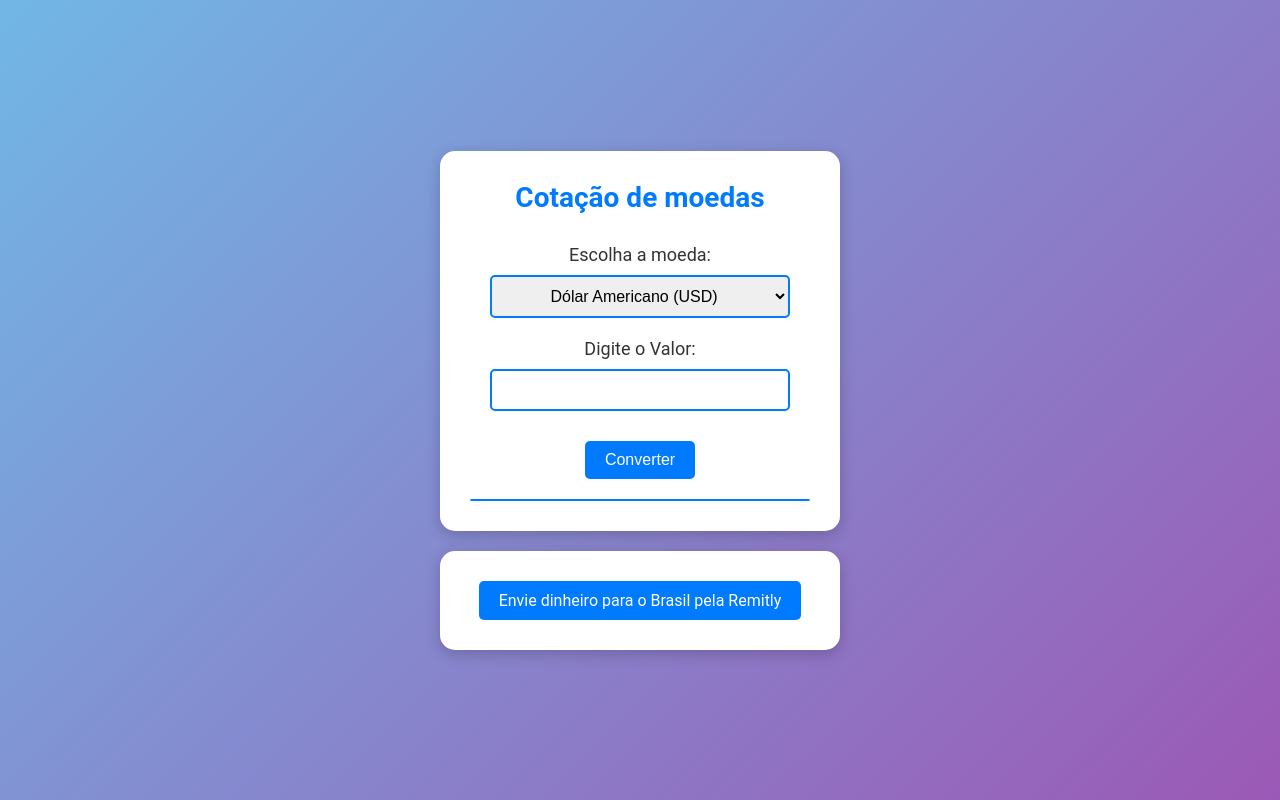
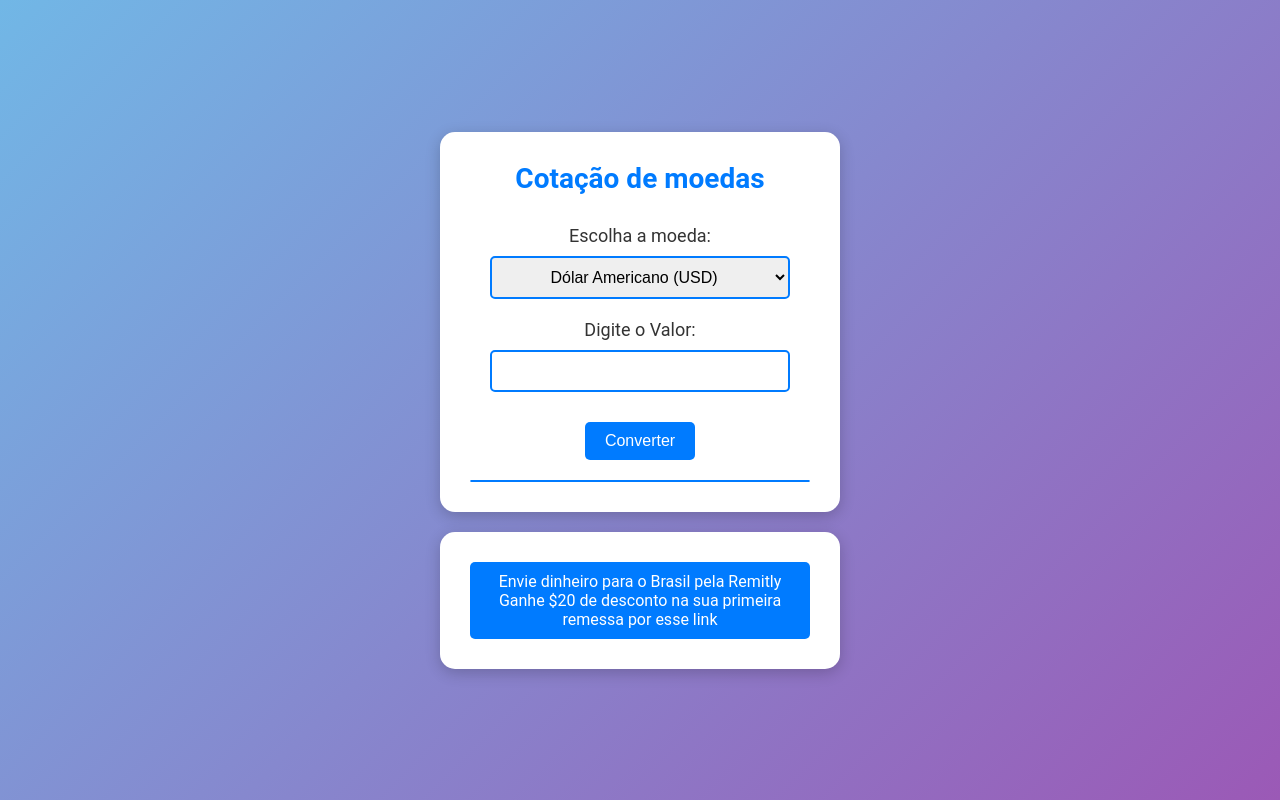
Before and after one commit to TiagoPdaS/Cotacao-real-dolar, a website: page public/index.html in a window 1280 px wide. Drawn offline with Linux system fonts and the light colour scheme.

Commit message:
Update index.html
add comentario no botao

```diff
--- a/public/index.html
+++ b/public/index.html
@@ -1,14 +1,17 @@
 <!DOCTYPE html>
 <html lang="en">
+
 <head>
     <meta charset="UTF-8">
     <meta name="viewport" content="width=device-width, initial-scale=1.0">
-    <meta name="description" content="Veja a cotação do dólar americano, dólar canadense e euro em relação ao real brasileiro em tempo real.">
+    <meta name="description"
+        content="Veja a cotação do dólar americano, dólar canadense e euro em relação ao real brasileiro em tempo real.">
     <meta name="keywords" content="cotação, dólar, euro, real brasileiro, tempo real, moedas, conversão">
     <meta name="author" content="Seu Nome">
     <title>Cotação do Real Brasileiro</title>
     <link rel="stylesheet" href="styles.css">
 </head>
+
 <body>
     <div class="main-container">
         <div class="container">
@@ -30,9 +33,13 @@
             </div>
         </div>
         <div class="container remitly-container">
-            <a href="https://remit.ly/paw0bste" class="remitly-button">Envie dinheiro para o Brasil pela Remitly</a>
+            <a href="https://remit.ly/paw0bste" class="remitly-button">
+                Envie dinheiro para o Brasil pela Remitly<br>
+                Ganhe $20 de desconto na sua primeira remessa por esse link
+            </a>
         </div>
     </div>
     <script src="script.js"></script>
 </body>
+
 </html>
```
